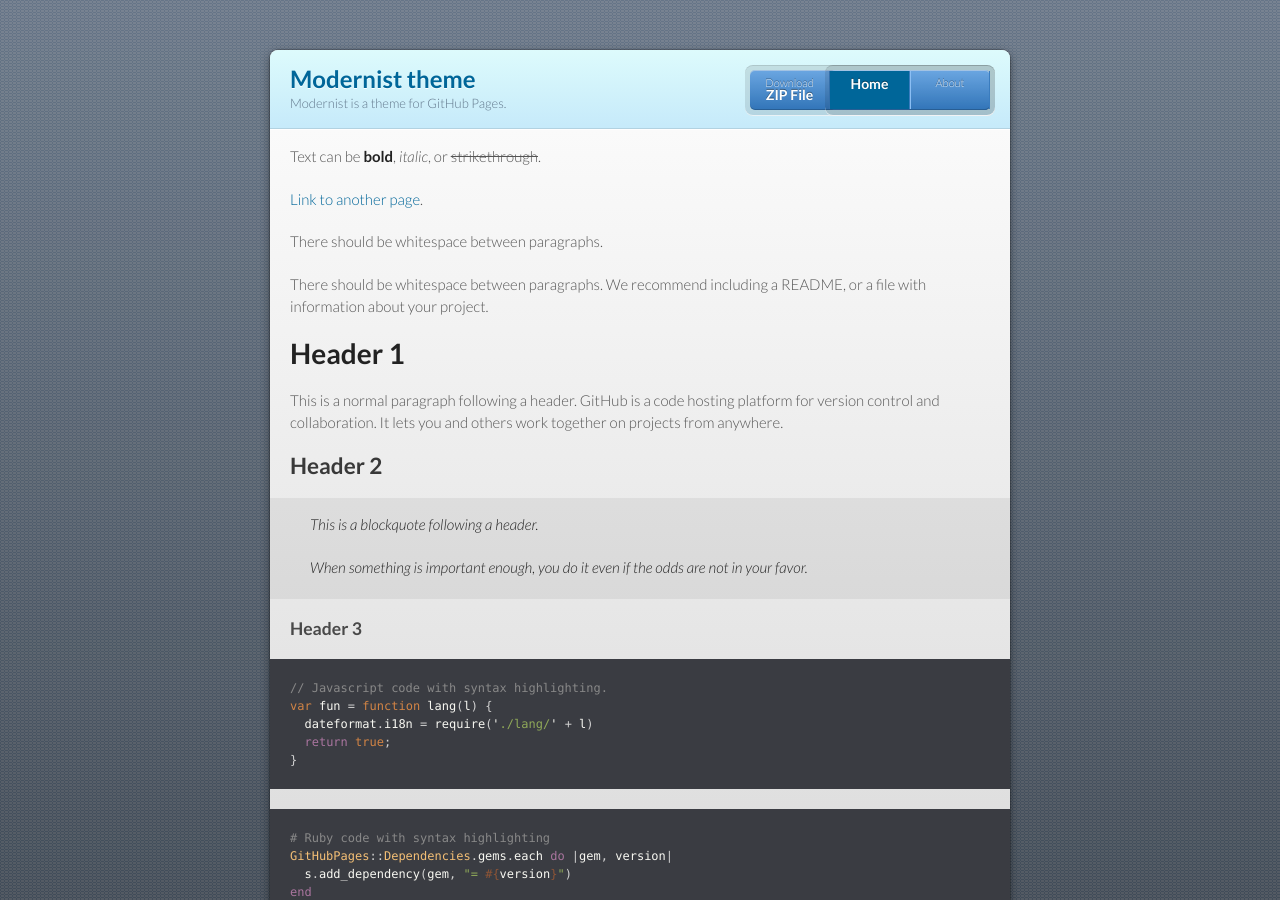
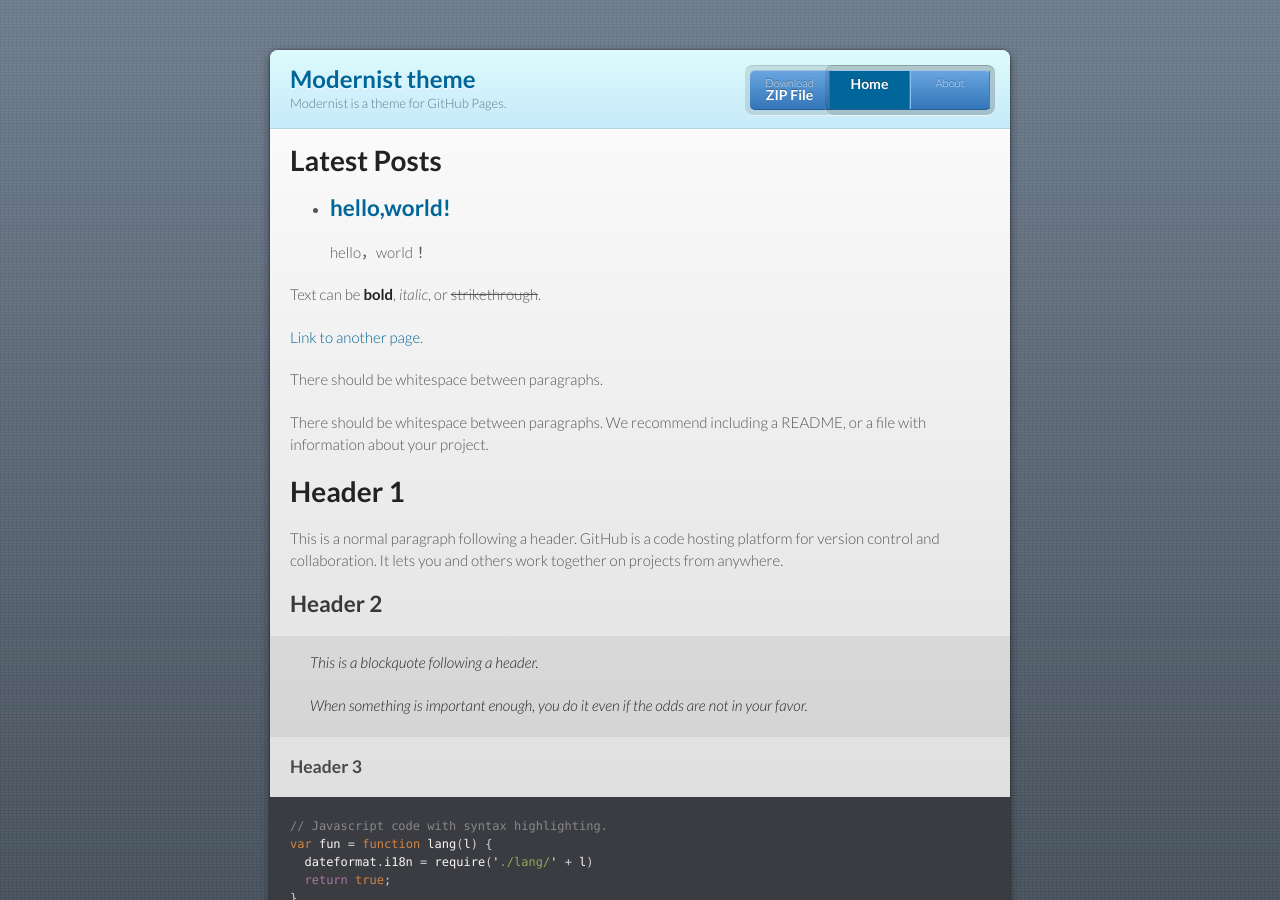
Before and after one commit to zheng7fu2/zheng7fu2.github.io, a Jekyll site: the page built from index.md, in a window 1280 px wide and 900 px high. Built offline with Jekyll 4.4.1, drawn with Linux system fonts in a browser that asks for light colours.

Commit message:
Update index.md

```diff
--- a/index.md
+++ b/index.md
@@ -1,6 +1,18 @@
 ---
 layout: default
+title: Blog
 ---
+
+<h1>Latest Posts</h1>
+
+<ul>
+  {% for post in site.posts %}
+    <li>
+      <h2><a href="{{ post.url }}">{{ post.title }}</a></h2>
+      <p>{{ post.excerpt }}</p>
+    </li>
+  {% endfor %}
+</ul>
 
 Text can be **bold**, _italic_, or ~~strikethrough~~.
 
```
